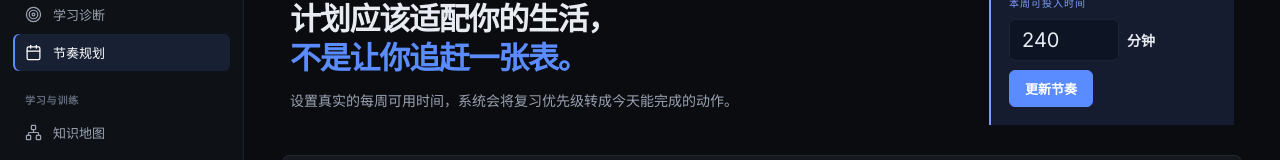
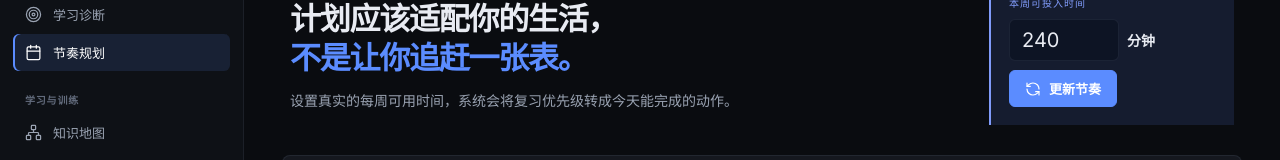
Before and after one commit to YangCazz/CazzExam, a Vue app in the folder frontend/: page /weekly in a window 1280 px wide. Shown: the part 169-329 px from the top of the page. Built offline with nearby package versions, Linux system fonts and the light colour scheme; no server answers.

Commit message:
design: PlanView 打磨——更新节奏按钮统一 BaseButton(primary+restart 图标,加载态)
Co-Authored-By: Claude <noreply@anthropic.com>

```diff
--- a/frontend/src/views/PlanView.vue
+++ b/frontend/src/views/PlanView.vue
@@ -1,13 +1,14 @@
 <script setup>
 import { onMounted, ref } from 'vue';
 import { http } from '../api/client';
+import BaseButton from '../components/base/BaseButton.vue';
 const data = ref(); const minutes = ref(240); const saving = ref(false);
 async function load() { try { data.value = await http.get('/learning/dashboard'); minutes.value = data.value.profile.weekly_minutes; } catch (_) {} }
 async function update() { saving.value = true; try { await http.put('/learning/profile', { weekly_minutes: Number(minutes.value) }); await http.post('/learning/tasks/replan', { minutes: Math.round(Number(minutes.value) / 5) }); await load(); } finally { saving.value = false; } }
 onMounted(load);
 </script>
 <template>
-  <section class="planning-hero"><div><p class="eyebrow">WEEKLY RHYTHM</p><h2>计划应该适配你的生活，<br><em>不是让你追赶一张表。</em></h2><p>设置真实的每周可用时间，系统会将复习优先级转成今天能完成的动作。</p></div><div class="time-budget"><label>本周可投入时间</label><div><input v-model.number="minutes" type="number" min="60" step="30" /><b>分钟</b></div><button :disabled="saving" @click="update">更新节奏</button></div></section>
+  <section class="planning-hero"><div><p class="eyebrow">WEEKLY RHYTHM</p><h2>计划应该适配你的生活，<br><em>不是让你追赶一张表。</em></h2><p>设置真实的每周可用时间，系统会将复习优先级转成今天能完成的动作。</p></div><div class="time-budget"><label>本周可投入时间</label><div><input v-model.number="minutes" type="number" min="60" step="30" /><b>分钟</b></div><BaseButton :loading="saving" icon="restart" @click="update">更新节奏</BaseButton></div></section>
   <section v-if="data" class="weekly-columns"><div class="panel"><p class="eyebrow">THIS WEEK</p><h2>本周的学习承诺</h2><div class="commitment"><b>{{ data.week.completed_tasks }}</b><span>已完成动作</span></div><p>{{ data.week.action }}</p><div class="week-meter"><i :style="{ width: Math.min(100, data.week.completed_tasks * 20) + '%' }"></i></div></div><div class="panel"><p class="eyebrow">RULES</p><h2>调度规则</h2><ul class="plain-list"><li><span>01</span> 到期复习优先于新增练习</li><li><span>02</span> 风险最高的科目获得下一个练习位</li><li><span>03</span> 没有学习证据时，先做小诊断</li></ul></div></section>
   <section class="panel"><p class="eyebrow">WEEKLY REVIEW</p><h2>周末回顾模板</h2><div class="review-prompts"><div><b>保留</b><p>这周哪种学习动作真正有效？</p></div><div><b>停止</b><p>什么事情花了时间却没有留下证据？</p></div><div><b>调整</b><p>下周要优先解决哪个具体问题？</p></div></div></section>
   <div v-if="!data" class="panel loading-state">正在读取你的学习节奏…</div>
```
